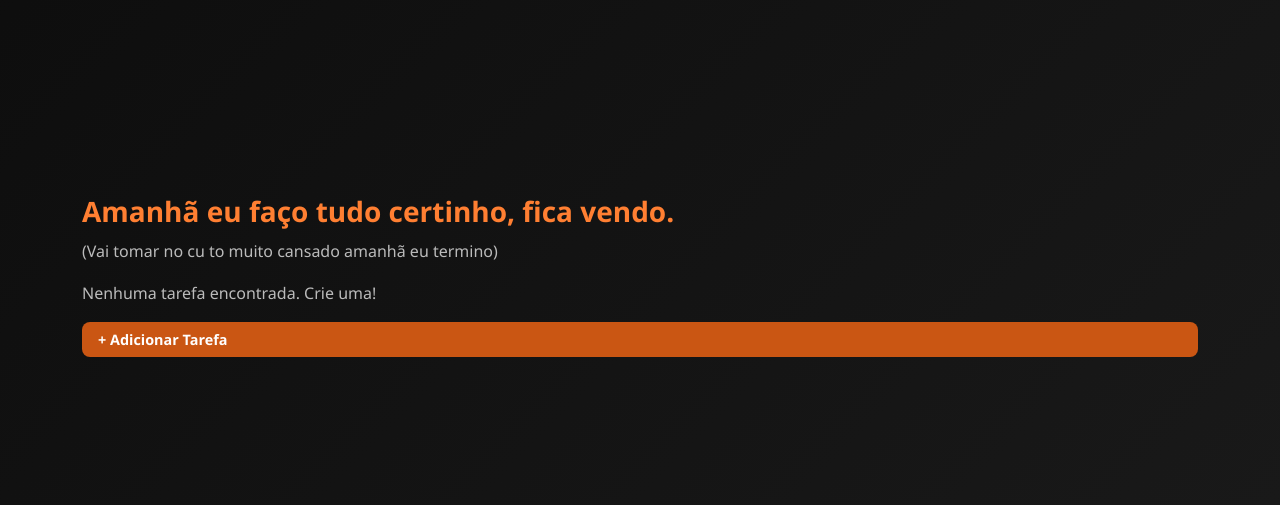
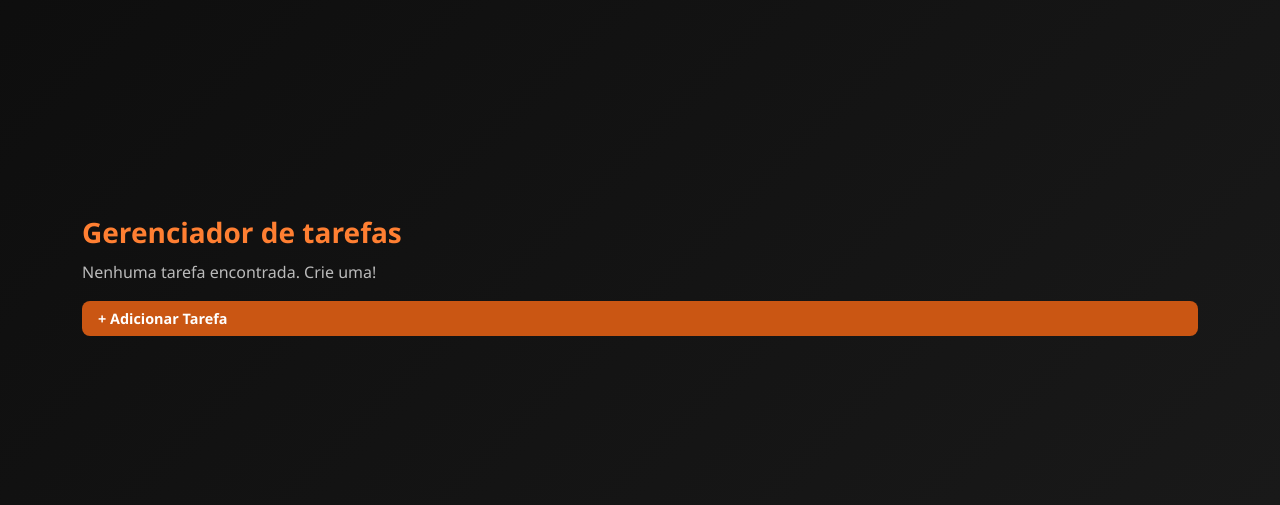
Before and after one commit to caio-dev-py/Gerenciador-de-Tarefas, a Flask app: page /gerenciador_tarefas in a window 1280 px wide. Shown: the part 138-643 px from the top of the page. Run offline with Flask 3, Linux system fonts and the light colour scheme; the visitor is signed in with stand-in values (Sample User, id 1); data that the repository does not hold is empty.

Commit message:
gerenciador de tarefas

```diff
--- a/src/app/templates/gerenciador.html
+++ b/src/app/templates/gerenciador.html
@@ -3,9 +3,7 @@
 {% block content %}
 
     <div class="container">
-        <h3>Amanhã eu faço tudo certinho, fica vendo.</h3>
-        <p class="text-body-secondary">(Vai tomar no cu to muito cansado amanhã eu termino)</p>
-
+        <h3>Gerenciador de tarefas</h3>
         {% if tarefas %}
 
             {% with msgs = get_flashed_messages(with_categories=true) %}
```
